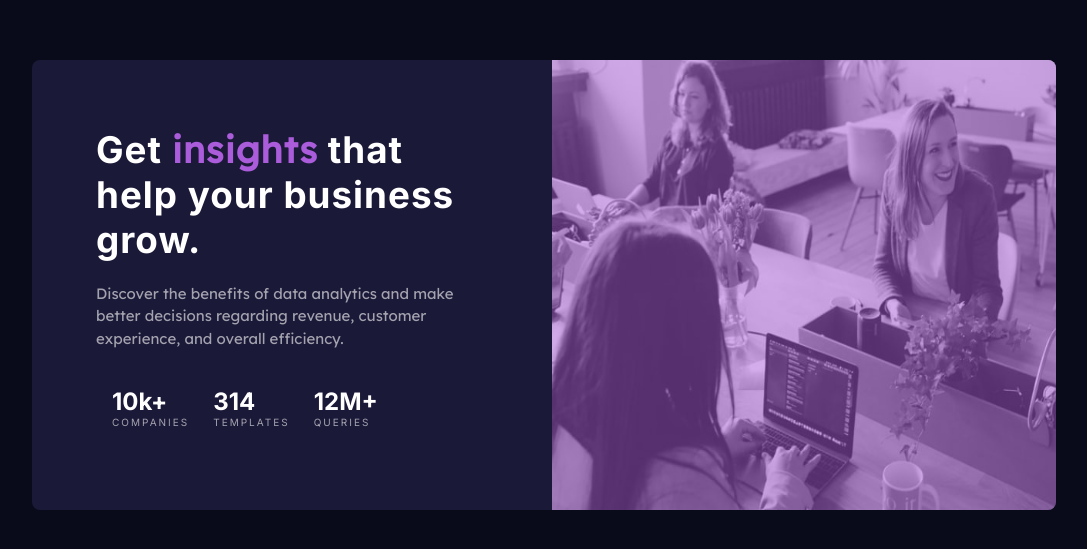
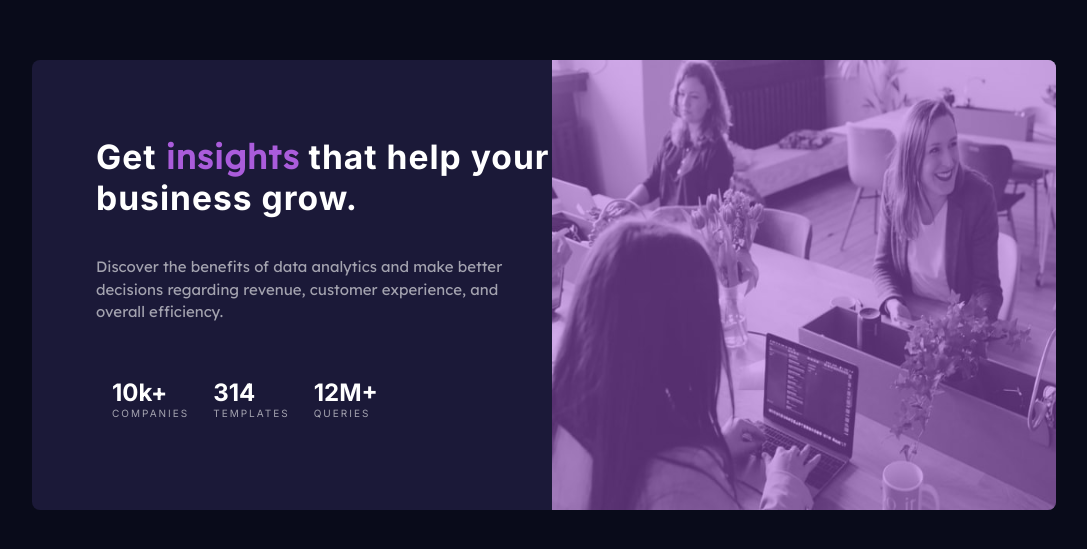
Before and after one commit to Samuel33d/FrontEndMentor4, a plain HTML site: page index.html in a window 1280 px wide. Shown: the part 147-696 px from the top of the page, without its empty margins (96-1183 px from the left). Drawn offline with Linux system fonts and the light colour scheme.

Commit message:
change width

```diff
--- a/style.css
+++ b/style.css
@@ -157,10 +157,11 @@ p{
         text-align: left;
         gap: 1rem;
         padding: 4rem;
+        width: 90%;
     }
 
     .card__info h3{
-        font-size: 2.3rem;
+        font-size: 2.1rem;
     }
     .card__complements{
         flex-direction:row;
```
